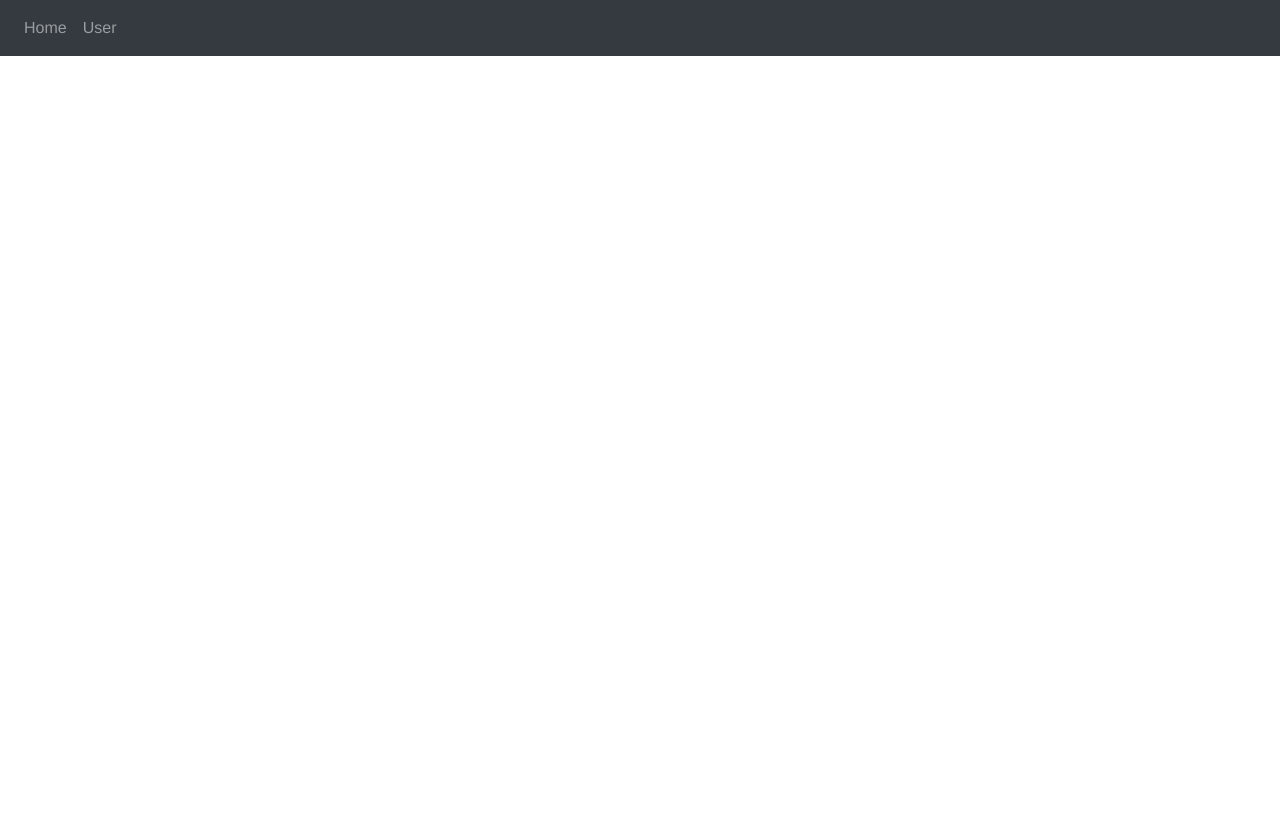
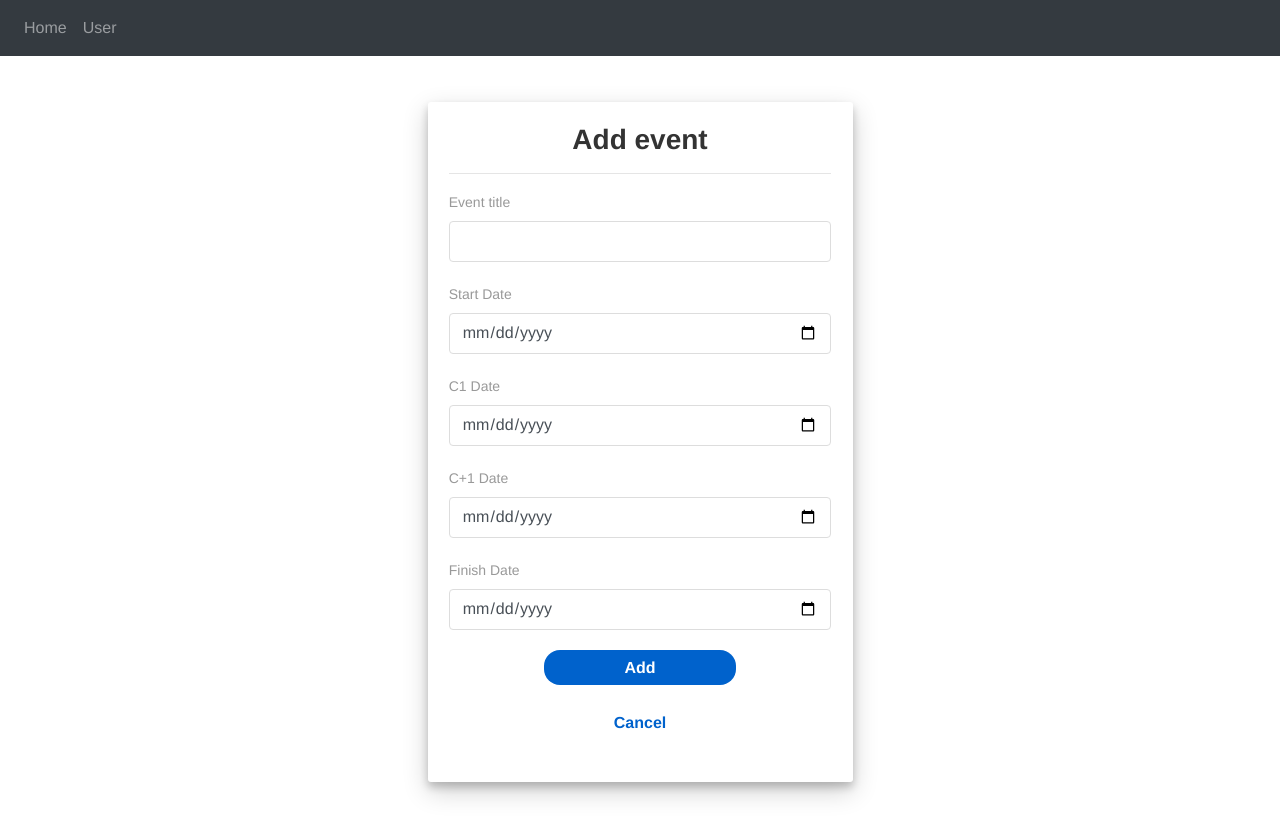
Before and after one commit to golovkinV/-SoftwareEngineering, a Vue app in the folder spa-client/: page /events/add in a window 1280 px wide. Before the commit the page ends 800 px from the top, so only its background shows below. Built offline with nearby package versions, Linux system fonts and the light colour scheme; what vue-flash-message would draw is missing.

Commit message:
add: adding events

```diff
--- /dev/null
+++ b/spa-client/src/components/AddEvent.vue
@@ -0,0 +1,127 @@
+<template>
+  <div class="signup-form">
+    <form @submit.prevent="addEvent">
+      <h3>Add event</h3>
+      <hr>
+      <div class="form-group">
+        <label>Event title</label>
+        <input v-model="data.name" type="text" class="form-control" required="required">
+      </div>
+      <div class="form-group">
+        <label>Start Date</label>
+        <input v-model="data.start" type="date" class="form-control" required="required">
+      </div>
+      <div class="form-group">
+        <label>C1 Date</label>
+        <input v-model="data.CStart" type="date" class="form-control" required="required">
+      </div>
+      <div class="form-group">
+        <label>C+1 Date</label>
+        <input v-model="data.CFinish" type="date" class="form-control" required="required">
+      </div>
+      <div class="form-group">
+        <label>Finish Date</label>
+        <input v-model="data.finish" type="date" class="form-control" required="required">
+      </div>
+      <div class="form-group" style="text-align: center">
+        <input type="submit" class="btn" value="Add" />
+      </div>
+      <div class="form-group" style="text-align: center">
+        <button v-on:click="cancel"  class="ForgetPwd">Cancel</button>
+      </div>
+    </form>
+  </div>
+</template>
+
+<script>
+/*
+*  TODO: - add load image
+* */
+import EventService from "@/services/EventService";
+
+export default {
+  name: "AddEvent",
+  data() {
+    return {
+      data: {
+        name: '',
+        start: '',
+        CStart: '',
+        CFinish: '',
+        finish: ''
+      }
+    }
+  },
+  methods: {
+    addEvent() {
+      EventService
+          .add(this.data)
+          .then(data => {
+            console.log(data)
+            this.$router.push("/events")
+          })
+          .catch(e => {
+            console.log(e)
+          })
+    },
+    cancel() {
+      this.$router.back()
+    }
+  }
+}
+</script>
+
+<style scoped>
+.form-control {
+  min-height: 41px;
+  box-shadow: none;
+  border-color: #ddd;
+}
+.signup-form {
+  width: 425px;
+  margin: 0 auto;
+  padding: 30px 0;
+}
+.signup-form form {
+  color: #999;
+  border-radius: 3px;
+  margin-bottom: 15px;
+  background: #fff;
+  padding: 5%;
+  box-shadow: 0 5px 8px 0 rgba(0, 0, 0, 0.2), 0 9px 26px 0 rgba(0, 0, 0, 0.19);
+}
+.signup-form h3 {
+  color: #333;
+  font-weight: bold;
+  margin-top: 0;
+  text-align: center;
+}
+.signup-form .form-group {
+  margin-bottom: 20px;
+}
+.signup-form label {
+  font-weight: normal;
+  font-size: 14px;
+}
+.btn {
+  font-weight: 600;
+  color: #fff;
+  background-color: #0062cc;
+  padding: 1.5%;
+  width: 50%;
+  border-radius: 1rem;
+  border: none;
+  outline:none;
+  cursor: pointer;
+}
+.ForgetPwd{
+  width: 50%;
+  padding: 1.5%;
+  border: none;
+  cursor: pointer;
+  color: #0062cc;
+  font-weight: 600;
+  background-color: #ffffff;
+  outline:none;
+}
+</style>
--- a/spa-client/src/components/EditPin.vue
+++ b/spa-client/src/components/EditPin.vue
@@ -36,8 +36,6 @@
 </template>
 
 <script>
-// import ProfileService from "@/services/ProfileService";
-
 import ProfileService from "@/services/ProfileService";
 
 export default {
--- a/spa-client/src/components/Events.vue
+++ b/spa-client/src/components/Events.vue
@@ -19,7 +19,7 @@
       </tbody>
     </table>
     <div style="text-align: center; margin-top: 30px">
-      <button>Add Event</button>
+      <button v-on:click="addEvent">Add Event</button>
     </div>
   </div>
 </template>
@@ -46,6 +46,9 @@ export default {
     },
     refreshList() {
       this.fetchEvents();
+    },
+    addEvent() {
+      this.$router.push("/events/add")
     }
   },
   mounted() {
--- a/spa-client/src/components/Profile.vue
+++ b/spa-client/src/components/Profile.vue
@@ -32,8 +32,8 @@
 
 <script>
 /*
-*  TODO: - add PIN
-*        - add load countries
+*  TODO: - add load countries,
+*        - add image
 * */
 import ProfileService from "@/services/ProfileService";
 
--- a/spa-client/src/main.js
+++ b/spa-client/src/main.js
@@ -3,6 +3,7 @@ import App from './App.vue';
 import router from "@/router/router.js";
 import VueFlashMessage from 'vue-flash-message';
 
+Vue.use(require('vue-moment'))
 Vue.use(VueFlashMessage);
 Vue.config.productionTip = false;
 
--- a/spa-client/src/router/router.js
+++ b/spa-client/src/router/router.js
@@ -9,6 +9,7 @@ import EditProfile from "@/components/EditProfile";
 import EditPin from "@/components/EditPin";
 import Users from "@/components/Users";
 import Events from "@/components/Events";
+import AddEvent from "@/components/AddEvent";
 
 Vue.use(Router);
 
@@ -51,6 +52,10 @@ export default new Router({
         {
             path: "/events",
             component: Events
+        },
+        {
+            path: "/events/add",
+            component: AddEvent
         }
     ]
 });
```
